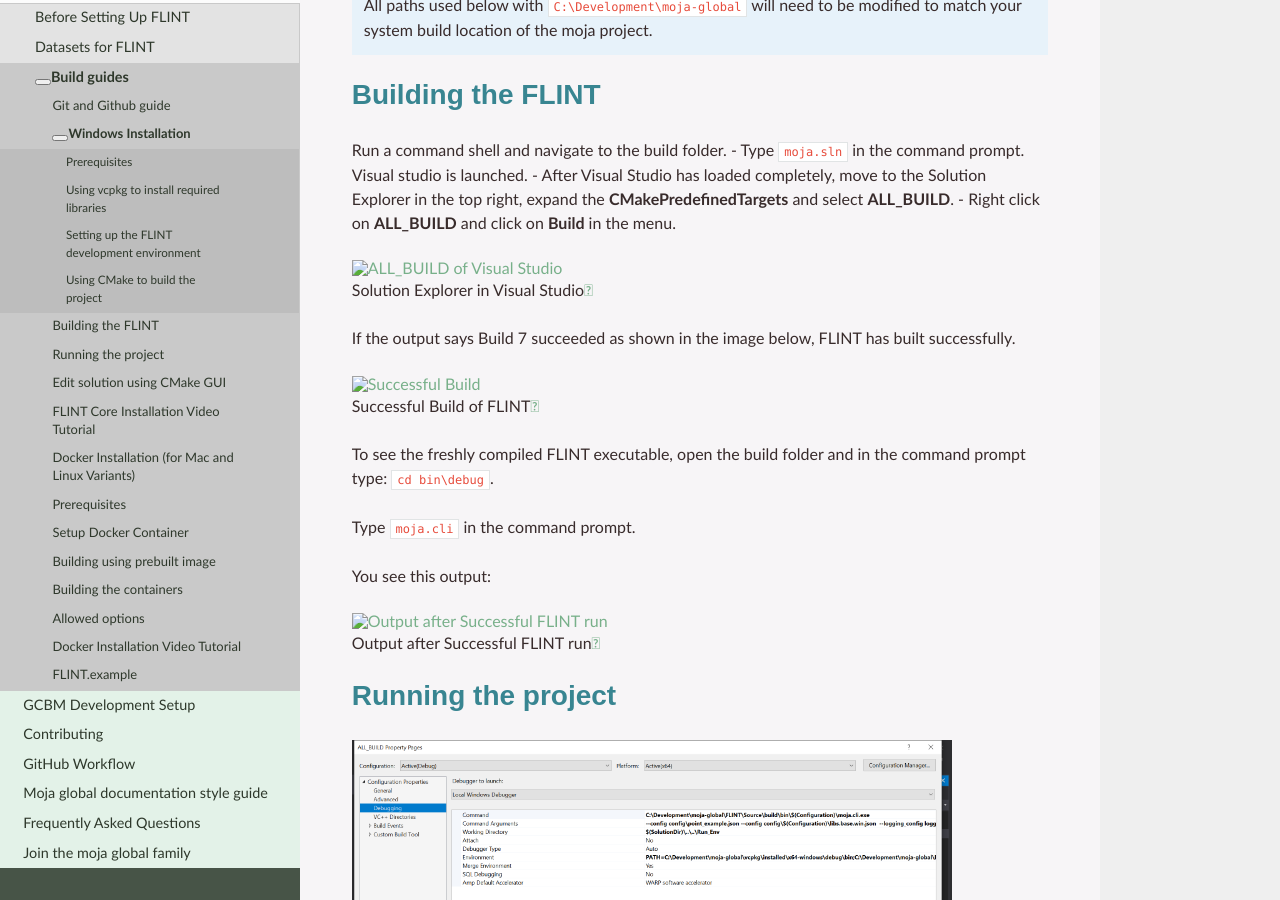
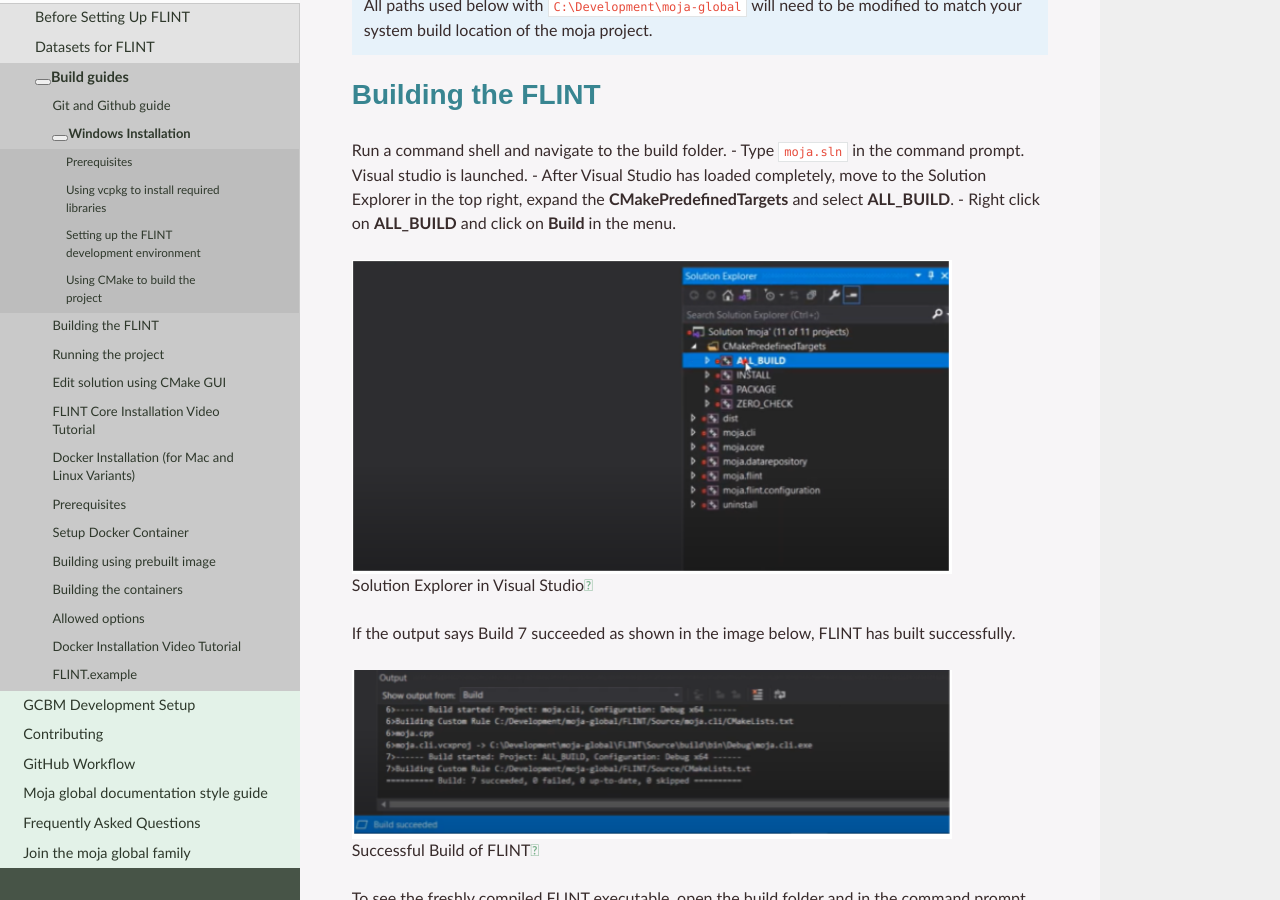
Before and after one commit to moja-global/moja_global_docs, a Sphinx documentation site: the page built from docs/DevelopmentSetup/windows_installation.rst, in a window 1280 px wide and 900 px high, scrolled down 2146 px. Built offline with Sphinx 7.4.7 and the Read the Docs theme 2.0.0, drawn with Linux system fonts in a browser that asks for light colours.

Commit message:
FIX: Fix images being not rendered in `Building the FLINT` section  (#140)

```diff
--- a/docs/DevelopmentSetup/windows_installation.rst
+++ b/docs/DevelopmentSetup/windows_installation.rst
@@ -104,7 +104,7 @@
 - After Visual Studio has loaded completely, move to the Solution Explorer in the top right, expand the **CMakePredefinedTargets** and select **ALL_BUILD**.
 - Right click on **ALL_BUILD** and click on **Build** in the menu.
 
-.. figure:: ../images/windows_installation/all_build_visual_studio.png
+.. figure:: ../images/windows_installation/all_build_visual_studio.PNG
    :alt: ALL_BUILD of Visual Studio
    :width: 600
    :align: center
@@ -112,7 +112,7 @@
    Solution Explorer in Visual Studio
 
 - If the output says Build 7 succeeded as shown in the image below, FLINT has built successfully.
-.. figure:: ../images/windows_installation/successful_build.png
+.. figure:: ../images/windows_installation/successful_build.PNG
    :alt: Successful Build
    :width: 600
    :align: center
@@ -121,7 +121,7 @@
 - To see the freshly compiled FLINT executable, open the build folder and in the command prompt type: ``cd bin\debug``.
 - Type ``moja.cli`` in the command prompt.
 - You see this output:
-.. figure:: ../images/windows_installation/flint_executable_run.png
+.. figure:: ../images/windows_installation/flint_executable_run.PNG
    :alt: Output after Successful FLINT run
    :width: 600
    :align: center
```
